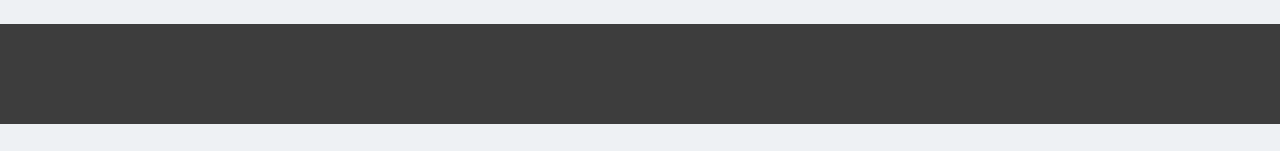
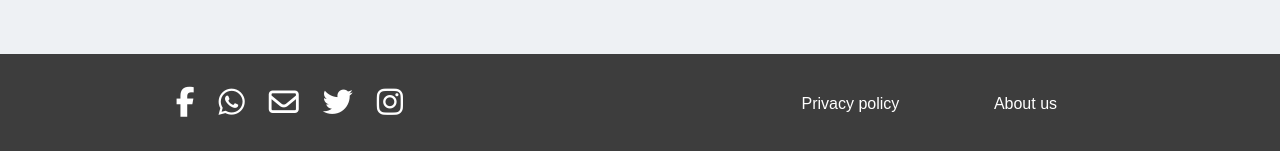
Before and after one commit to AlanSoto31/Directory-capstone, a plain HTML site: page detail.html in a window 1280 px wide. Shown: the part 2368-2519 px from the top of the page. Before the commit the page ends 2492 px from the top, so only its background shows below. Drawn offline with nearby package versions, Linux system fonts and the light colour scheme.

Commit message:
Adding footer to all pages

```diff
--- a/detail.html
+++ b/detail.html
@@ -91,9 +91,9 @@
         </div>
         <div class="description-main-box">
             <div class="icons-description-box">
-                <a href="#" class="text-decoration-none"><i class="fab fa-facebook"></i></a>
-                <a href="#" class="text-decoration-none"><i class="fab fa-whatsapp"></i></a>
-                <a href="#" class="text-decoration-none"><i class="far fa-envelope"></i></a>
+                <a href="#" class="text-decoration-none"><i class="fab fa-facebook mr-4"></i></a>
+                <a href="#" class="text-decoration-none"><i class="fab fa-whatsapp mr-4"></i></a>
+                <a href="#" class="text-decoration-none"><i class="far fa-envelope mr-4"></i></a>
                 <a href="#" class="text-decoration-none"><i class="fas fa-print"></i></a>
             </div>
             <div class="general-data-box">
@@ -175,7 +175,18 @@
             </div>
         </div>
     </main>
-    <footer class="footer">
+    <footer class="footer footer-detail">
+        <div class="icons-description-box">
+            <a href="#" class="text-decoration-none"><i class="fab fa-facebook-f mr-4"></i></a>
+            <a href="#" class="text-decoration-none"><i class="fab fa-whatsapp mr-4"></i></a>
+            <a href="#" class="text-decoration-none"><i class="far fa-envelope mr-4"></i></a>
+            <a href="#" class="text-decoration-none"><i class="fab fa-twitter mr-4"></i></a>
+            <a href="#" class="text-decoration-none"><i class="fab fa-instagram"></i></a>
+        </div>
+        <ul>
+            <li><a href="#" class="text-decoration-none">Privacy policy</a></li>
+            <li><a href="#" class="text-decoration-none">About us</a></li>
+        </ul>
     </footer>
     <script src="https://code.jquery.com/jquery-3.5.1.slim.min.js" integrity="sha384-DfXdz2htPH0lsSSs5nCTpuj/zy4C+OGpamoFVy38MVBnE+IbbVYUew+OrCXaRkfj" crossorigin="anonymous"></script>
     <script src="https://cdn.jsdelivr.net/npm/popper.js@1.16.1/dist/umd/popper.min.js" integrity="sha384-9/reFTGAW83EW2RDu2S0VKaIzap3H66lZH81PoYlFhbGU+6BZp6G7niu735Sk7lN" crossorigin="anonymous"></script>
--- a/sass/components/_footer.sass
+++ b/sass/components/_footer.sass
@@ -1,4 +1,19 @@
-footer
+.footer
     height: 100px
     width: 100%
     background: $footer-bg
+    div
+        a
+            i
+                color: white
+    ul
+        +d-flex(center, space-around)
+        margin-bottom: 0
+        a
+            color: white
+            font-size: 16px
+            font-weight: lighter
+
+.footer-result,
+.footer-detail
+    margin-top: 30px
--- a/sass/components/_media-queries.sass
+++ b/sass/components/_media-queries.sass
@@ -29,6 +29,10 @@
     .video
         iframe
             height: 180px
+    .footer
+        div
+            margin: auto
+
 
 
 
@@ -58,6 +62,11 @@
     .video
         iframe
             height: 350px
+    .footer
+        +d-flex(center, space-around)
+        ul
+            width: 350px
+
 
 
 
--- a/sass/components/detail/_main-detail.sass
+++ b/sass/components/detail/_main-detail.sass
@@ -14,7 +14,6 @@
             color: black
         i
             font-size: 30px
-            margin-left: 15px
 
 .general-data-box
     margin-top: 50px
```
Also changed, not shown: home.html (+12 -1 lines), result.html (+12 -1 lines), css/styles.css.
